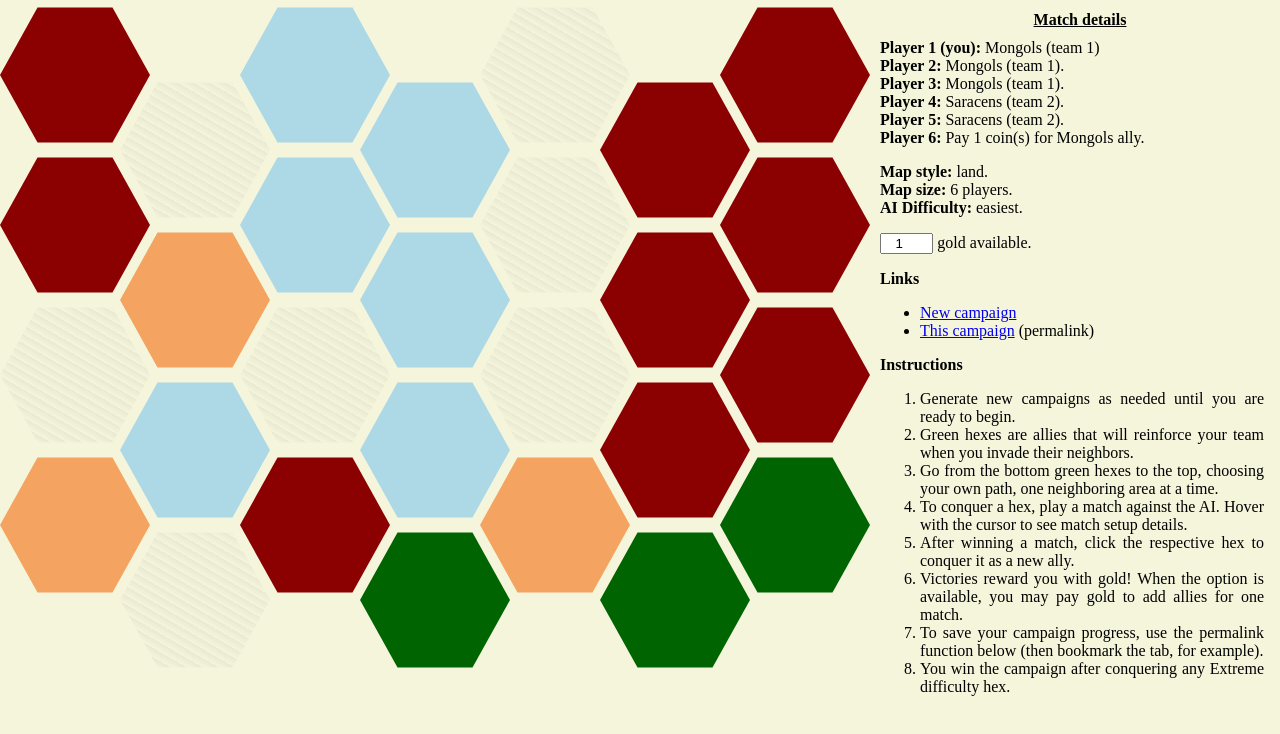
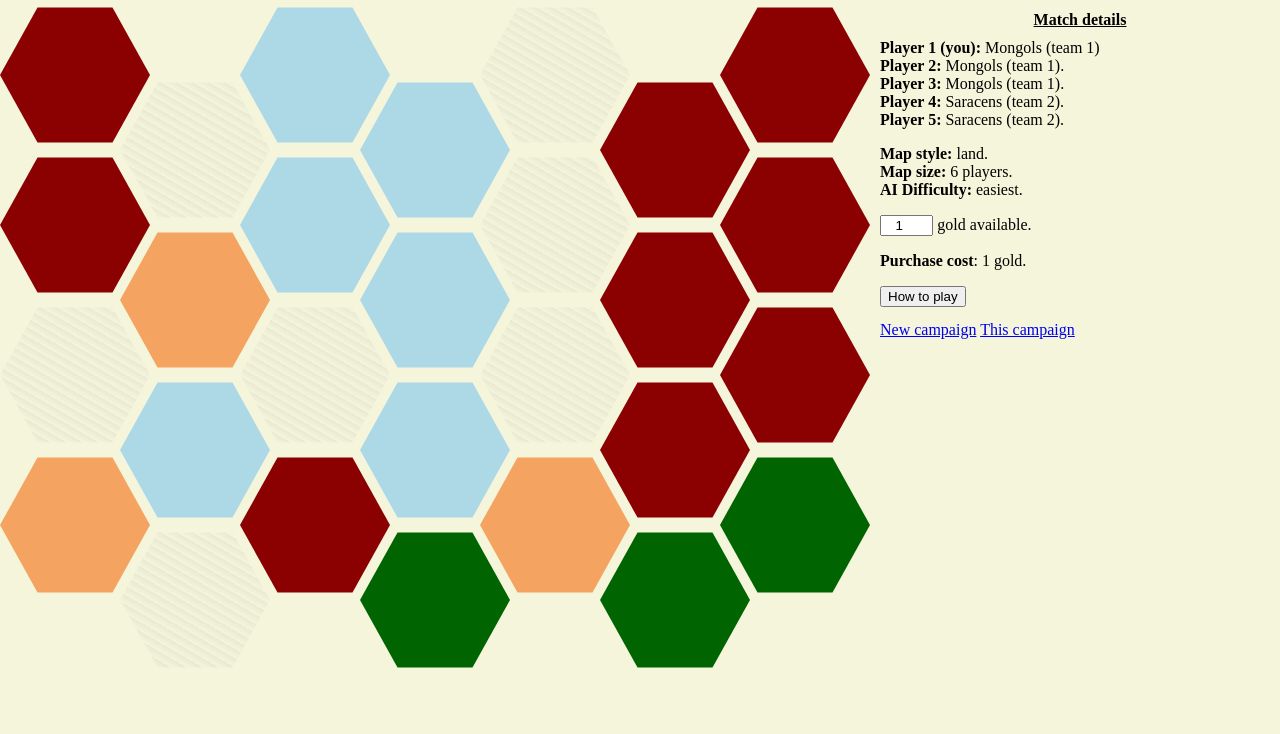
Before and after one commit to tukkek/aoe2de-campaign, a plain HTML site: page index.html in a window 1280 px wide. Both pictures are taken after a click on the element 315 px from the left and 525 px from the top of the page. Drawn offline with nearby package versions, Linux system fonts and the light colour scheme.

Commit message:
New economy...
Purchase territories rather than hiring allies. Goals:
- Intended to make later stages unfairly easy, as the AI is very rush-heavy which is no fun.
- Optional, so try-hard players can forfeit purchasing if preferred.
- More strategic and straightforward: save enough to purchase a powerful ally or to help make a dent early on...?
- Tailored for single-sitting campaigns as even with quick settings, games can take an hour. Previous economy was doable on a favorable map but very grind-heavy, with a 8 hour grind to beat a campaign. This one lets you skip/buy matches.
- Allows for winning by having enough gold to capture extreme ($6 or 7) - no "official rule" though so player's choice.

```diff
--- a/index.html
+++ b/index.html
@@ -50,27 +50,10 @@
   <div id='mapstyle'><strong>Map style:</strong> <span>TBD</span>.</div>
   <div id='mapsize'><strong>Map size:</strong> <span>TBD</span>.</div>
   <div id='difficulty'><strong>AI Difficulty:</strong> <span>TBD</span>.</div>
-  <div id='coins'><label><input type='number' value='1'> gold available.</label></div>
-  <div id='links'>
-    <strong>Links</strong>
-    <ul>
-      <li><a id='freshlink'>New campaign</a></li>
-      <li><a id='permalink'>This campaign</a> (permalink)</li>
-    <ul>
-  </div>
-  <div id='instructions'>
-    <strong>Instructions</strong>
-    <ol>
-      <li>Generate new campaigns as needed until you are ready to begin.</li>
-      <li>Green hexes are allies that will reinforce your team when you invade their neighbors.</li>
-      <li>Go from the bottom green hexes to the top, choosing your own path, one neighboring area at a time.</li>
-      <li>To conquer a hex, play a match against the AI. Hover with the cursor to see match setup details.</li>
-      <li>After winning a match, click the respective hex to conquer it as a new ally.</li>
-      <li>Victories reward you with gold! When the option is available, you may pay gold to add allies for one match.</li>
-      <li>To save your campaign progress, use the permalink function below (then bookmark the tab, for example).</li>
-      <li>You win the campaign after conquering any Extreme difficulty hex.</li>
-    </ul>
-  </div>
+  <div id='coins'><label><input type='number' value='1' min='0'> gold available.</label></div>
+  <div id='purchase'><strong>Purchase cost</strong>: <span>?</span> gold.</div>
+  <button id='help'>How to play</button>
+  <div id='links'><a id='freshlink'>New campaign</a> <a id='permalink'>This campaign</a></div>
 </div>
 <script src="//cdnjs.cloudflare.com/ajax/libs/seedrandom/3.0.5/seedrandom.min.js"></script>
 <script type='module'>
--- a/src/map.js
+++ b/src/map.js
@@ -15,7 +15,8 @@
 
 export function conquer(hex,profit=true){
   if(!hex.getAttribute('map')) return
-  if(hex.classList.toggle('conquered')&&profit) sidebar.profit()
+  if(hex.classList.toggle('conquered')&&profit)
+    for(let i=0;i<Number(hex.getAttribute('y'));i++) sidebar.profit()
   permalink.update()
 }
 
--- a/src/sidebar.js
+++ b/src/sidebar.js
@@ -6,6 +6,18 @@ const DIFFICULTY=['easiest','easiest','standard','moderate','hard','hardest','ex
 const SIDEBAR=document.querySelector('#sidebar')
 const PLAYERS=Array.from(SIDEBAR.querySelectorAll('div')).slice(0,8)
 const GOLD=SIDEBAR.querySelector('input')
+const PURCHASE=SIDEBAR.querySelector('#purchase span')
+const HELP=`
+  - Generate new campaigns as needed until you are ready to begin.
+  - Green hexes are allies that will reinforce your team when you invade their neighbors.
+  - Go from the bottom green hexes to the top, choosing your own path, one neighboring area at a time.
+  - To conquer a hex, play a match against the AI. Hover with the cursor to see match setup details.
+  - After winning a match, click the respective hex to conquer it as a new ally.
+  - Victories reward you with gold! Use the gold to bribe hostile territories into becoming your allies.
+  - Bribing a territory doesn't reward gold, make sure to alter the gold value correctly.
+  - To save your campaign progress, use the permalink function below (then bookmark the tab, for example).
+  - You win the campaign after conquering any Extreme difficulty hex.
+  `.trim()
 
 function set(div,text){div.querySelector('span').innerHTML=text}
 function show(div){div.classList.remove('hidden')}
@@ -42,12 +54,7 @@ function describe(m){
   set(SIDEBAR.querySelector('#mapsize'),mapsize+' players')
   let d=Number(m.getAttribute('y'))
   set(SIDEBAR.querySelector('#difficulty'),DIFFICULTY[d])
-  if(nplayers<mapsize){
-    let cost=d-2
-    if(cost<1) cost=1
-    set(PLAYERS[i],`Pay ${cost} coin(s) for ${campaign.player} ally`)
-    show(PLAYERS[i])
-  }
+  PURCHASE.textContent=Number(m.getAttribute('y'))
 }
 
 export function account(){return Number(GOLD.value)}
@@ -57,4 +64,5 @@ export function setup(){
   setplayer(PLAYERS[0],campaign.player,1)
   for(let m of map.get()) m.onmouseover=e=>describe(m)
   GOLD.addEventListener('change',()=>permalink.update())
+  document.querySelector('#help').onclick=()=>window.alert(HELP)
 }
--- a/style/sidebar.css
+++ b/style/sidebar.css
@@ -33,3 +33,6 @@
 #sidebar .hidden{
   display:none;
 }
+#links,#help,#purchase{
+  margin-bottom:1em;
+}
```
